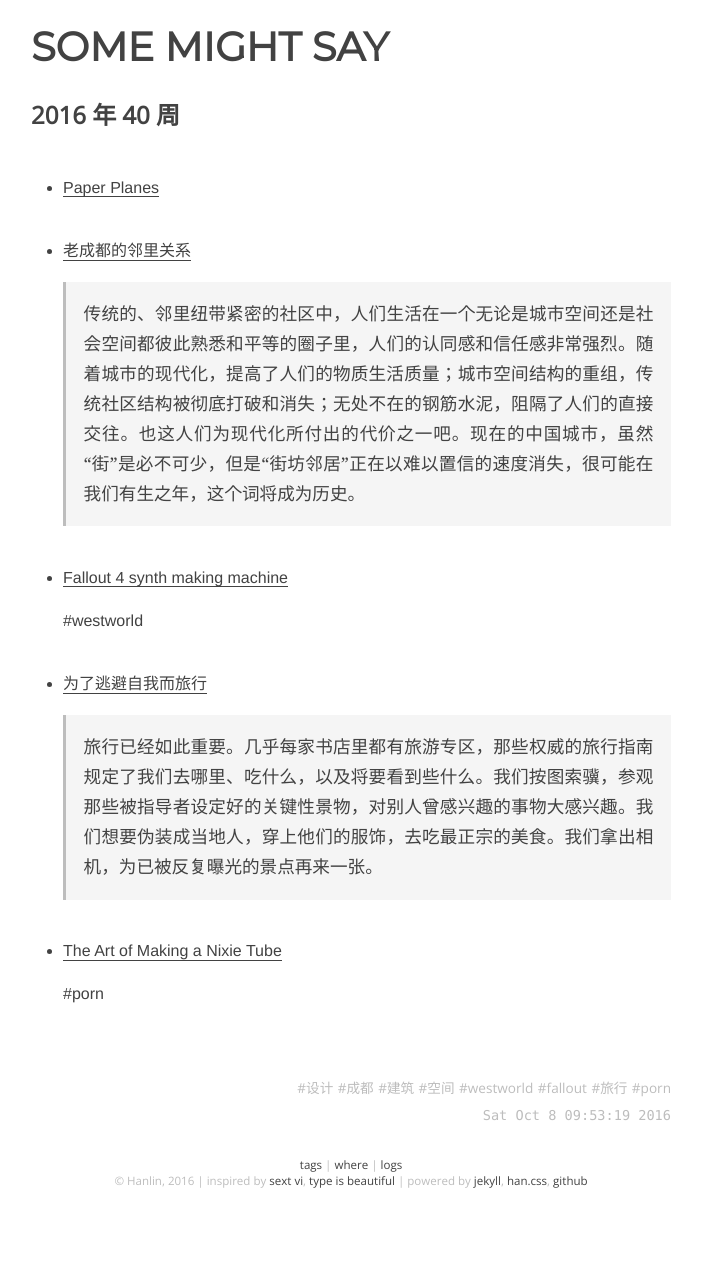
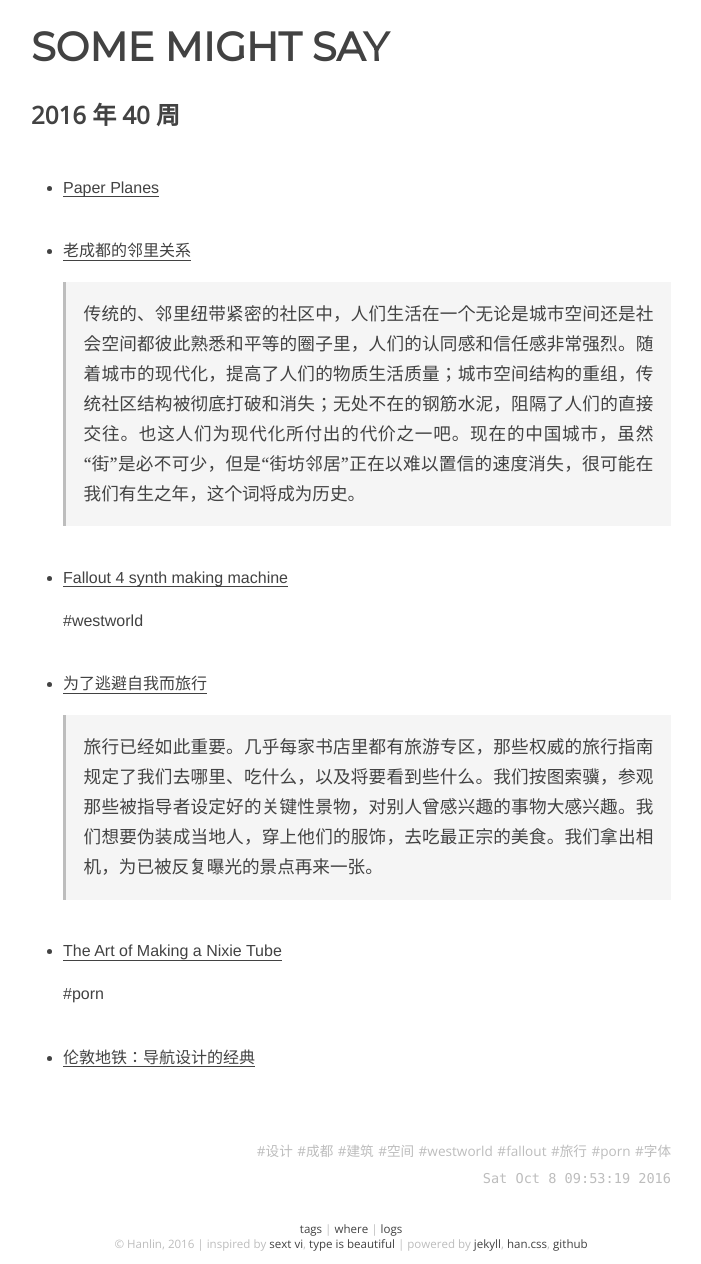
Before and after one commit to onion7878/word, a Jekyll site: the page built from _posts/logs/2016-01-01-40.md, in a window 1280 px wide. Shown: the whole page, without its empty margins (289-990 px from the left). Built offline with Jekyll 4.4.1, drawn with Linux system fonts in a browser that asks for light colours; before the commit the page ends 1201 px from its top, so only the background shows below that.

Commit message:
add log item

```diff
--- a/_posts/logs/2016-01-01-40.md
+++ b/_posts/logs/2016-01-01-40.md
@@ -4,7 +4,7 @@ layout: post
 title:  2016 年 40 周
 date: 16-10-08 09:53:19
 categories: [log]
-tags: [设计, 成都, 建筑, 空间, westworld, fallout, 旅行, porn]
+tags: [设计, 成都, 建筑, 空间, westworld, fallout, 旅行, porn, 字体]
 
 ---
 - [Paper Planes](https://paperplanes.world)
@@ -24,3 +24,5 @@ tags: [设计, 成都, 建筑, 空间, westworld, fallout, 旅行, porn]
 - [The Art of Making a Nixie Tube](https://www.youtube.com/watch?v=wxL4ElboiuA)
 
 	#porn
+
+- [伦敦地铁：导航设计的经典](http://www.typeisbeautiful.com/2011/07/4315/)
```
